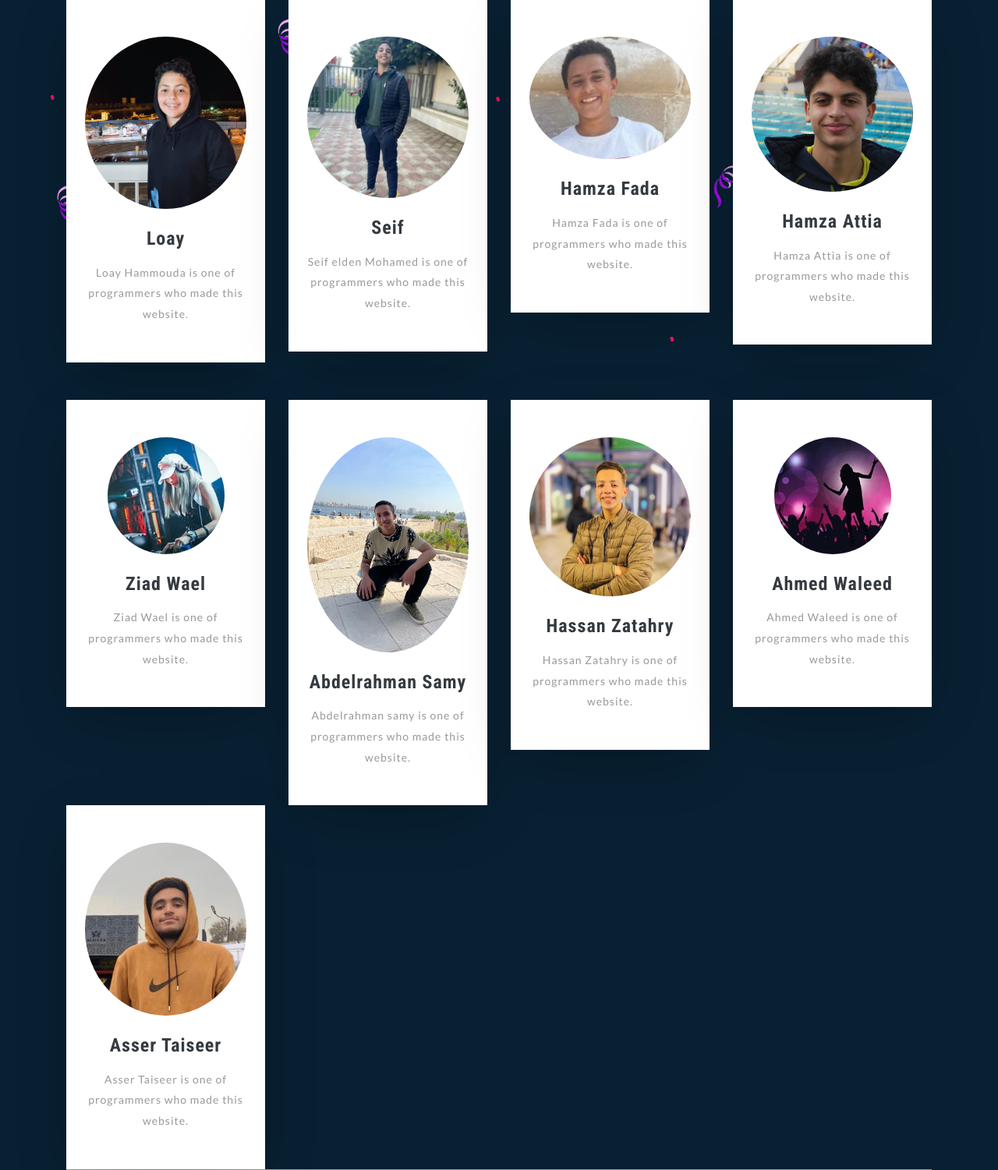
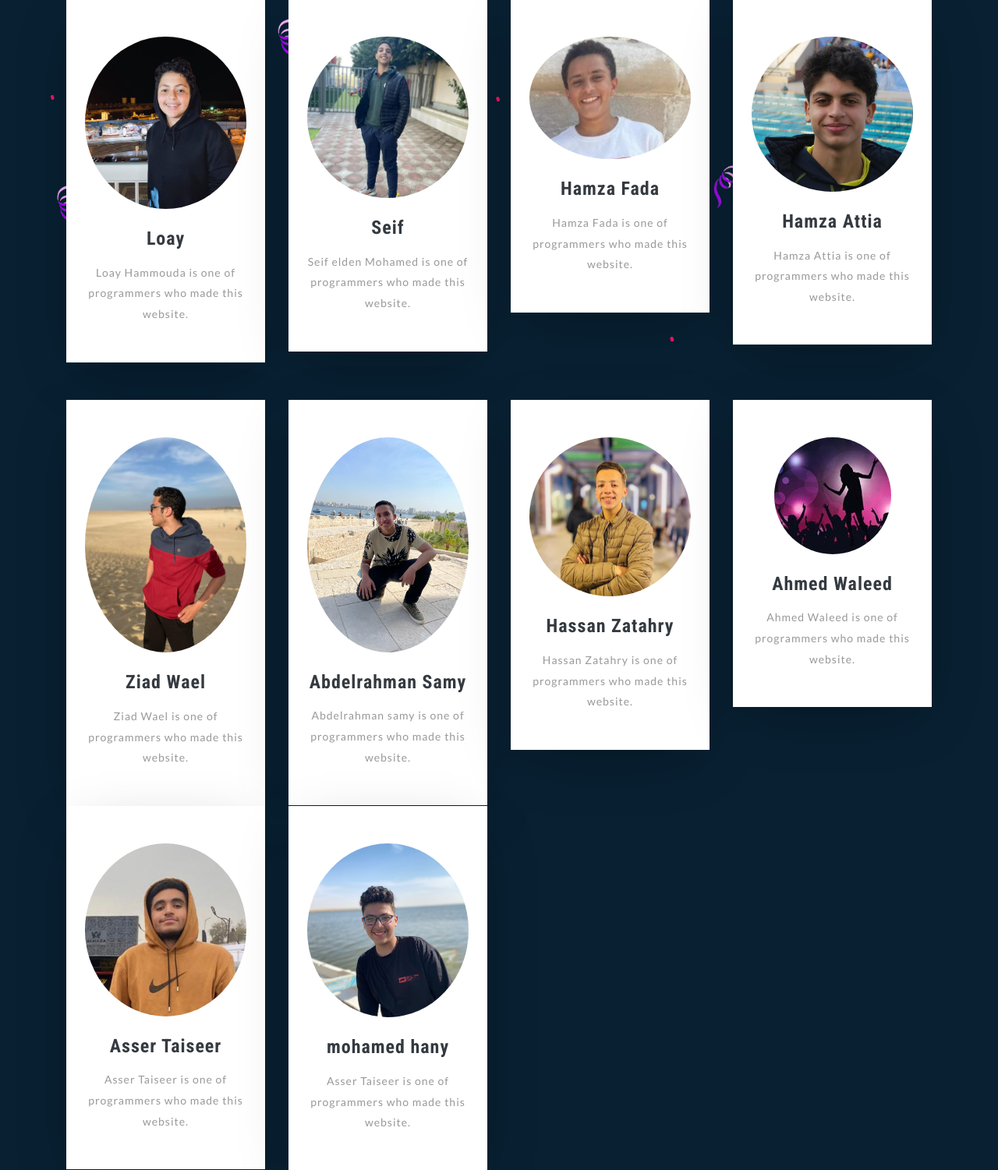
Before and after one commit to ibrahimfakhrey/ams-benha, a Flask app: page / in a window 1280 px wide. Shown: the part 2156-3657 px from the top of the page at 78% size. Run offline with Flask 2, Linux system fonts and the light colour scheme; some libraries are stand-ins or nearby versions; some web fonts are replaced; grey boxes are pictures that could not be loaded.

Commit message:
updating the entertainmentjd

```diff
--- a/templates/ams footbal.html
+++ b/templates/ams footbal.html
@@ -452,7 +452,7 @@
                         </div>
                         <div class="swiper-slide">
                           <div class="swiper-slide-caption">
-                            <iframe src="static/sports/images\v.mp4" width="769" height="397" style="border:none;overflow:hidden" scrolling="no" frameborder="0" allowfullscreen="true" allow="autoplay; clipboard-write; encrypted-media; picture-in-picture; web-share" allowFullScreen="true"></iframe>
+                            <video src="static/sports/images\v.mp4"  controls width="769" height="397" style="border:none;overflow:hidden" scrolling="no" frameborder="0" allowfullscreen="true" allow=" clipboard-write; encrypted-media; picture-in-picture; web-share" allowFullScreen="true"></video>
 
                         </div>
                         </div>
--- a/templates/index.html
+++ b/templates/index.html
@@ -198,7 +198,7 @@ License URL: http://creativecommons.org/licenses/by/3.0/
 			<div class="row welcome-bottom text-center mt-5">
 				<div class="col-lg-3 col-sm-6">
 					<div class="welcome-grid bg-white py-5 px-4">
-						<img src="static/images/wh5.jpg" alt="" class="img-fluid">
+						<img src="static/images/zyad.jpeg" alt="" class="img-fluid">
 						<h4 class="mt-4 mb-3 text-dark">Ziad Wael</h4>
 						<p>Ziad Wael is one of programmers who made this website.</p>
 					</div>
@@ -228,6 +228,13 @@ License URL: http://creativecommons.org/licenses/by/3.0/
 					<div class="welcome-grid bg-white py-5 px-4">
 						<img src="static/images/wh9.jpg" alt="" class="img-fluid">
 						<h4 class="mt-4 mb-3 text-dark">Asser Taiseer</h4>
+						<p> Asser Taiseer is one of programmers who made this website.</p>
+			</div>
+		</div>
+				<div class="col-lg-3 col-sm-6 mt-lg-0 mt-5">
+					<div class="welcome-grid bg-white py-5 px-4">
+						<img src="static/images/hani.jpeg" alt="" class="img-fluid">
+						<h4 class="mt-4 mb-3 text-dark">mohamed hany</h4>
 						<p> Asser Taiseer is one of programmers who made this website.</p>
 			</div>
 		</div>
@@ -781,8 +788,8 @@ License URL: http://creativecommons.org/licenses/by/3.0/
 				<div class="col-lg-4 col-md-6">
 					<div class="card border-0 med-blog">
 						<div class="card-header p-0">
-							<iframe class="card-img-bottom" src="static/images/ac.mp4" alt="Card image cap">
-					</iframe>
+							<video class="card-img-bottom" controls src="static/images/ac.mp4" alt="Card image cap">
+					</video>
 						</div>
 						<div class="card-body border border-top-0 pb-5">
 							<div class="mb-3">
@@ -807,8 +814,8 @@ License URL: http://creativecommons.org/licenses/by/3.0/
 					<div class="card border-0 med-blog">
 						<div class="card-header p-0">
 							<a href="single.html">
-								<iframe class="card-img-bottom" src="static/images/ac2.mp4" alt="Card image cap">
-						</iframe>
+								<video class="card-img-bottom" controls src="static/images/ac2.mp4" alt="Card image cap">
+						</video>
 						</div>
 						<div class="card-body border border-top-0 pb-5">
 							<div class="mb-3">
@@ -832,14 +839,13 @@ License URL: http://creativecommons.org/licenses/by/3.0/
 					<div class="card border-0 med-blog">
 						<div class="card-header p-0">
 
-								<!-- <iframe src="images/img6.mp4" width="550" height="600"></iframe> -->
-								<iframe class="card-img-bottom" src="static/images/img6.mp4" alt="Card image cap">
-						</iframe>
+								<video class="card-img-bottom" controls src="static/images/img6.mp4" alt="Card image cap">
+						</video>
 						</div>
 						<div class="card-body border border-top-0 pb-5">
 							<div class="mb-3">
 								<h5 class="blog-title card-title font-weight-bold m-0">
-									<a href="single.html">AMS admission</a>
+									<a href="">AMS admission</a>
 								</h5>
 								<div class="blog_w3icon">
 									<span>
@@ -855,42 +861,7 @@ License URL: http://creativecommons.org/licenses/by/3.0/
 			</div>
 		</div>
 	</section>
-	<!-- //blog -->
 
-	<!-- sponsors -->
-	<!-- <section class="brands">
-		<div class="container-fluid">
-			<div class="row text-center">
-				<div class="col-md-2 col-4 main-brand bg-grey">
-					<span class="fa fa-500px mb-3" aria-hidden="true"></span>
-					<h5>500px</h5>
-				</div>
-				<div class="col-md-2 col-4 main-brand bg-black">
-					<span class="fa fa-gg mb-3" aria-hidden="true"></span>
-					<h5>gg varius</h5>
-				</div>
-				<div class="col-md-2 col-4 main-brand bg-dark2">
-					<span class="fa fa-lastfm mb-3" aria-hidden="true"></span>
-					<h5>lastfm</h5>
-				</div>
-				<div class="col-md-2 col-4 main-brand bg-grey">
-					<span class="fa fa-openid mb-3" aria-hidden="true"></span>
-					<h5>openid</h5>
-				</div>
-				<div class="col-md-2 col-4 main-brand bg-black">
-					<span class="fa fa-ravelry mb-3" aria-hidden="true"></span>
-					<h5>ravelry</h5>
-				</div>
-				<div class="col-md-2 col-4 main-brand bg-dark2">
-					<span class="fa fa-angellist mb-3" aria-hidden="true"></span>
-					<h5>angellist</h5>
-				</div>
-			</div>
-		</div>
-	</section> -->
-	<!-- //sponsors -->
-
-	<!-- footer -->
 	<footer class="footer py-sm-5 py-4 text-center">
 		<div class="container py-xl-4 py-lg-3">
 			<!-- logo -->
@@ -936,15 +907,7 @@ License URL: http://creativecommons.org/licenses/by/3.0/
 			<img src="static/images/gift2.png" alt="" class="img-fluid">
 		</div>
 	</footer>
-	<!-- footer -->
-	<!-- copyright -->
-	<!-- <div class="copyright">
-		<p class="copy-right-grids text-li text-center py-sm-4 py-3">© 2019 Celebration. All Rights Reserved | Design by
-			<a href="https://w3layouts.com/" target="_blank" class="text-color">W3layouts</a>
-		</p>
-		<a href="#home" class="move-top text-center"><span class="fa fa-angle-up  mb-3" aria-hidden="true"></span></a>
-	</div> -->
-	<!-- //copyright -->
+
 
 </body>
 
```
Also changed, not shown: static/images/hani.jpeg (added), static/images/zyad.jpeg (added).
